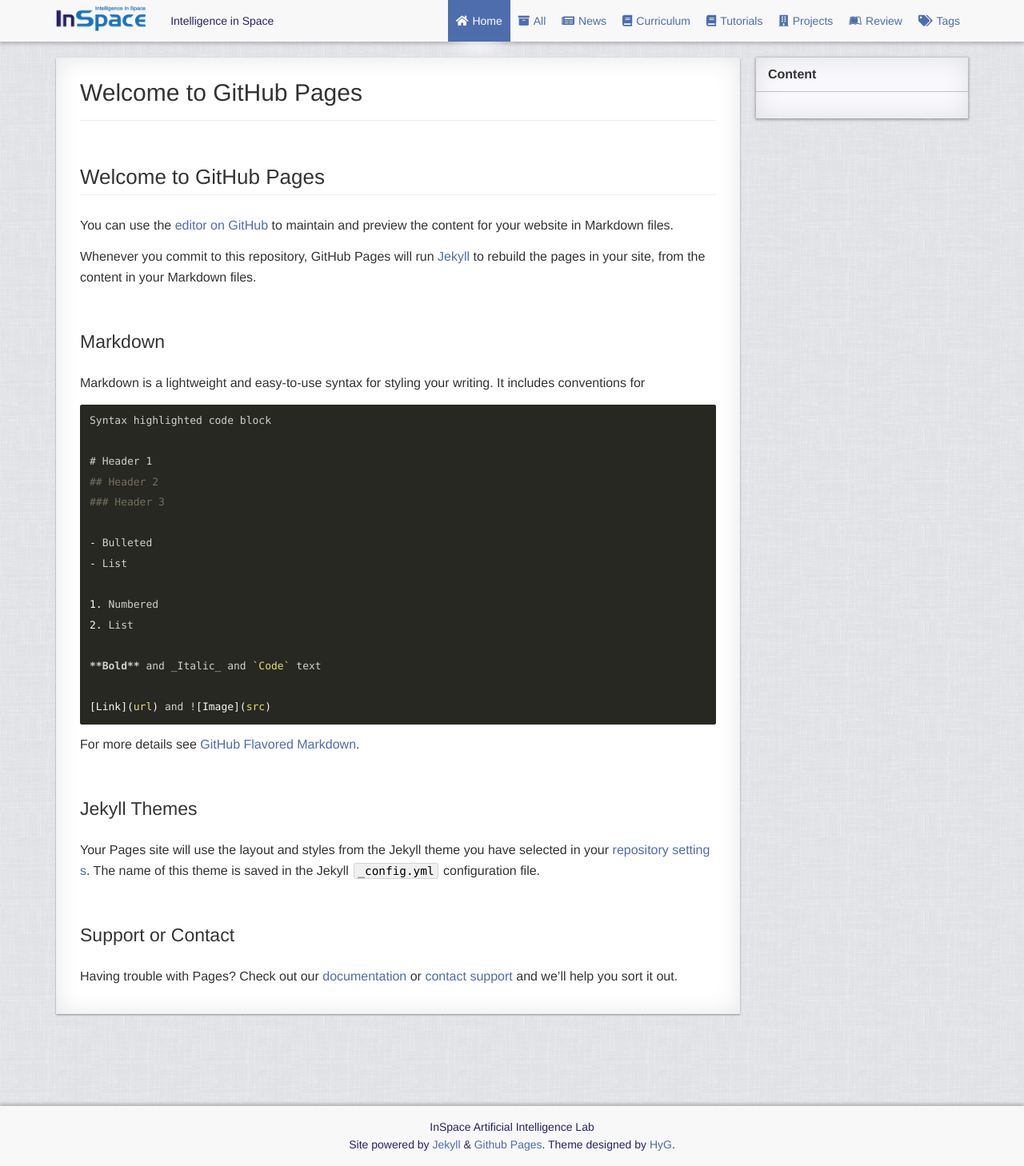
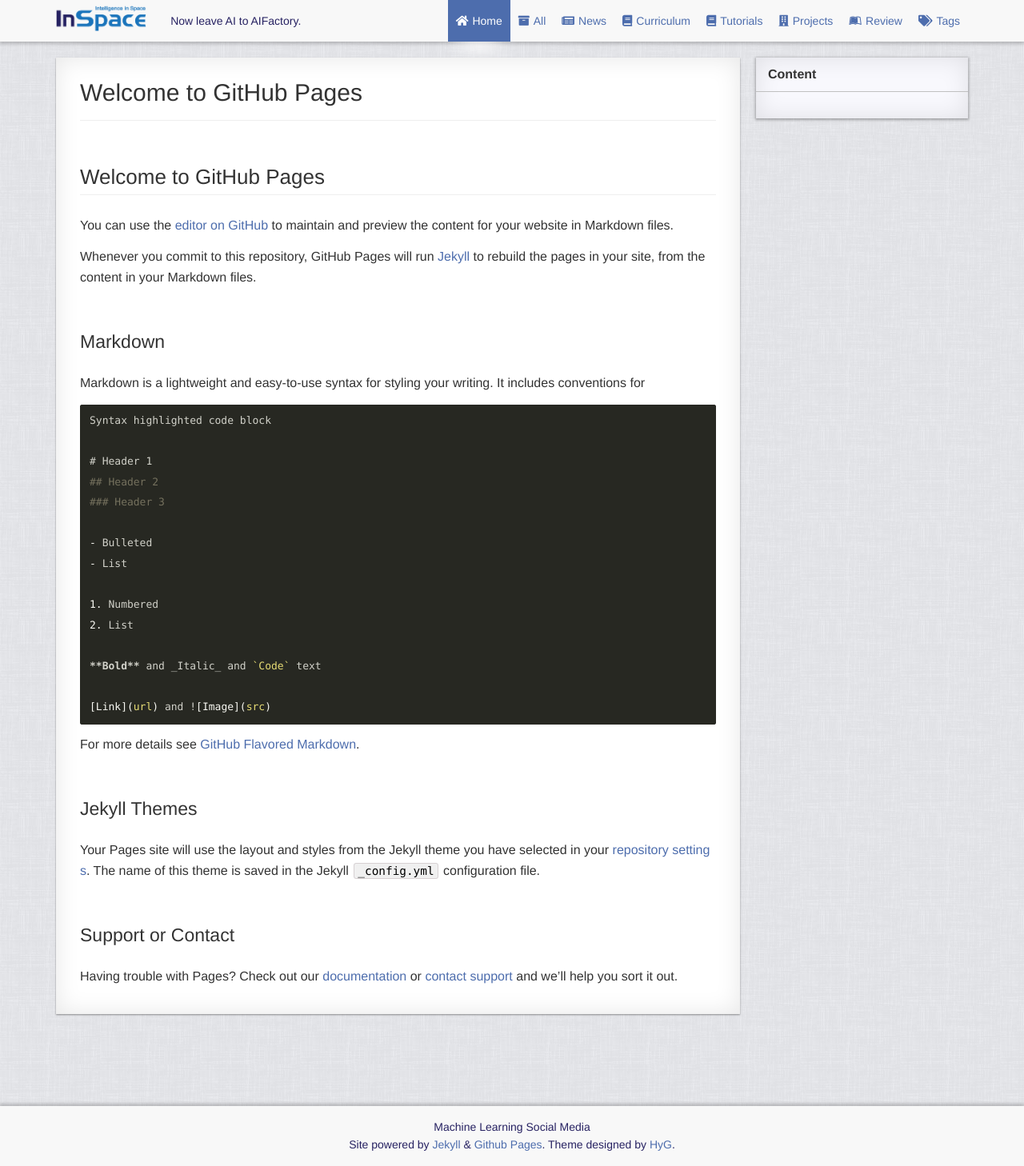
Before and after one commit to theAIFactory/theAIFactory.github.io, a Jekyll site: the page built from index.md, in a window 1280 px wide. Shown: the whole page at 80% size. Built offline with Jekyll 4.4.1, drawn with Linux system fonts in a browser that asks for light colours; our own code applies the rules of GitHub Pages for plain Markdown files; the list of posts is cut into pages by our own code.

Commit message:
no message

```diff
--- a/_config.yml
+++ b/_config.yml
@@ -1,10 +1,10 @@
 # Site settings
-url: "https://inspaceai.github.io"
+url: "https://theaifactory.github.io"
 baseurl: ""
-brief-intro: Intelligence in Space
-email: hansoli@inspace.re.kr
-description: InSpace Artificial Intelligence Lab
-title: InSpace AILab
+brief-intro: Now leave AI to AIFactory.
+email: tykim@aifactory.page
+description: Machine Learning Social Media
+title: AIFactory
 permalink: /:year/:month/:day/:title/
 timezone: Etc/UTC
 
@@ -18,10 +18,10 @@
 future: true
 
 # comment
-disqus: inspaceai
+disqus: tykimos
 
 # pagination
-category_dir: category/
+category_dir: publisher/
 tag_dir: tag/
 plugins: [jekyll-paginate]
 paginate: 10
```
